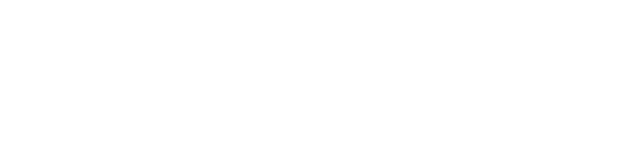
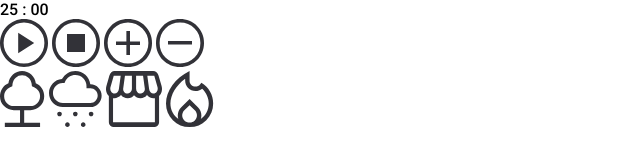
Before and after one commit to walacecordeiro/myFocusTimerPomodoro, a plain HTML site: page index.html in a window 1280 px wide. Shown: the whole page, without its empty margins (0-640 px from the left). Drawn offline with Linux system fonts and the light colour scheme.

Commit message:
addition of the initial html structure and its buttons

```diff
--- a/index.html
+++ b/index.html
@@ -10,9 +10,29 @@
     <meta name="description" content="um cronômetro com música lofi de fundo para concentração e aplicação da técnica de estudos pomodoro">
 
     <link href="https://fonts.googleapis.com/css2?family=Roboto:wght@500&display=swap" rel="stylesheet">
+    <link rel="stylesheet" href="./style.css">
     <title>Focus Timer Pomodoro</title>
 </head>
 <body>
+    <main id="container">
+        <div id="timerAndControls">
+            <span>25</span>
+            <span>:</span>
+            <span>00</span>
 
+            <div class="controls">
+                <img src="./assets/play.svg" alt="botão play para iniciar o cronômetro">
+                <img src="./assets/stop.svg" alt="botão stop para reiniciar o cronômetro">
+                <img src="./assets/volumeUpKey.svg" alt="botão com o sinal de mais para aumentar o tempo em cinco minutos">
+                <img src="./assets/volumeDownKey.svg" alt="botão com o sinal de menor para diminuir o tempo em cinco minutos">
+            </div>
+        </div>
+        <div class="typesOfSounds">
+            <img src="./assets/forestBtn.svg" alt="botão com icone de floresta para tocar sons para clima de floresta">
+            <img src="./assets/rainBtn.svg" alt="botão com icone de chuva para tocar sons para clima de chuva">
+            <img src="./assets/coffeeShopBtn.svg" alt="botão com icone de cafeteria para tocar sons para clima de cafeteria">
+            <img src="./assets/fireplaceBtn.svg" alt="botão com icone de fogo para tocar sons para clima de lareira">
+        </div>
+    </main>
 </body>
 </html>
```
Also changed, not shown: assets/coffeeShopBtn.svg (added), assets/fireplaceBtn.svg (added), assets/forestBtn.svg (added), assets/play.svg (added), assets/rainBtn.svg (added), assets/stop.svg (added), assets/volumeDownKey.svg (added), assets/volumeUpKey.svg (added).
